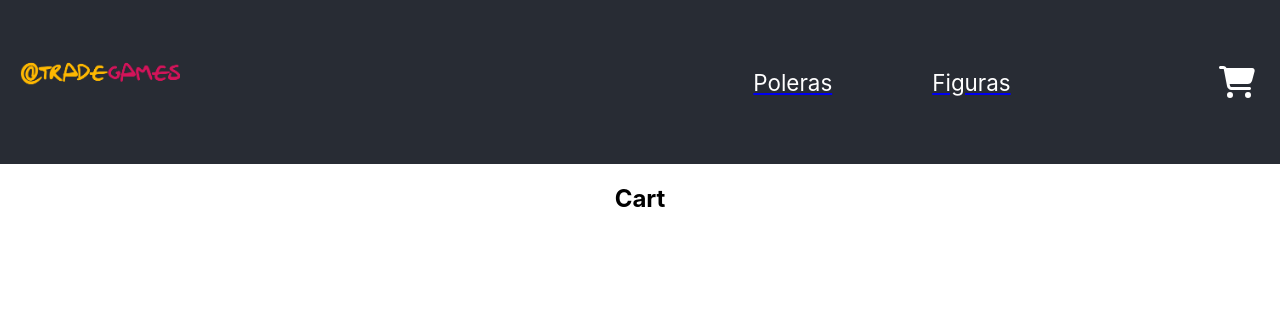
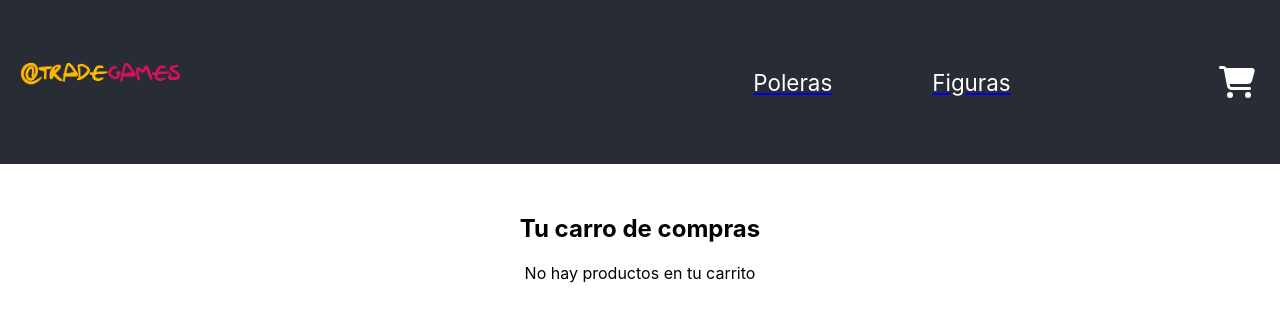
Before and after one commit to claunicole/ecommerce-gonzalez, a React (Create React App) app: page /ecommerce-gonzalez/cart in a window 1280 px wide. Shown: the top 322 px of the page. Built offline with nearby package versions, Linux system fonts and the light colour scheme.

Commit message:
Creacion del CartContext

```diff
--- a/src/App.jsx
+++ b/src/App.jsx
@@ -4,10 +4,12 @@ import ItemListContainer from './components/ItemListContainer/ItemListContainer'
 import ItemDetailContainer from './components/ItemDetailContainer/ItemDetailContainer';
 import {BrowserRouter, Routes, Route, Navigate} from 'react-router-dom'
 import Cart from './components/Cart/Cart';
+import CartContextProvider from './context/CartContext';
 
 function App() {
   return (
     <BrowserRouter>
+      <CartContextProvider>
       <div className="App">
         <NavBar/>
         <Routes>
@@ -18,6 +20,7 @@ function App() {
           <Route path ="/ecommerce-gonzalez/*" element ={<Navigate to ="/ecommerce-gonzalez" replace/>}/>
         </Routes>
       </div>
+      </CartContextProvider>
     </BrowserRouter>
   );
 }
--- /dev/null
+++ b/src/components/Cart/Cart.css
@@ -0,0 +1,78 @@
+.cart-container {
+    display: flex;
+    justify-content: center;
+    margin-top: 30px;
+}
+
+.cart {
+    min-width: 300px;
+    min-height: 100px;
+
+}
+
+.cart li {
+    display: flex;
+    align-items: center;
+    flex-direction: column;
+    list-style: none;
+    padding: 10px;
+    border: 2px solid grey;
+}
+
+.cart li p {
+    margin: 3px;
+}
+
+.img-cart{
+    width: 80px;
+    height: 80px;
+}
+
+.delete-item {
+    margin: 10px;
+    width: 110px;
+    height: 40px;
+    border: none;
+    cursor: pointer;
+    background-color: white;
+}
+
+.delete-button {
+    width: 150px;
+    height: 50px;
+    margin: 15px;
+    font-size: 18px;
+    line-height: 20px;
+    border-radius: 15px;
+    border: none;
+    cursor: pointer;
+    color: #fff;;
+    background-color: #d3145a
+}
+
+
+@media (min-width: 650px) {
+
+    .cart {
+        min-width: 500px;
+        min-height: 200px;
+
+    }
+}
+
+@media (min-width: 1024px) {
+
+    .cart {
+        min-width: 600px;
+    }
+
+    .cart li {
+        flex-direction: row;
+        padding: 40px;
+    }
+
+    .cart li p {
+        margin: 25px;
+    }
+
+}
--- a/src/components/Cart/Cart.jsx
+++ b/src/components/Cart/Cart.jsx
@@ -1,9 +1,30 @@
-import React from 'react'
+import { useCartContext } from "../../context/CartContext"
+import "./Cart.css"
+import {FontAwesomeIcon} from '@fortawesome/react-fontawesome';
+import { faTrash } from "@fortawesome/free-solid-svg-icons";
+import { Link } from "react-router-dom";
+
 
 function Cart() {
+
+  const {cartList, deleteCart, deleteItem} = useCartContext()
+
   return (
-    <div>
-        <h2>Cart</h2>
+    <div className="cart-container">
+      <div className="cart">
+        <h2>Tu carro de compras</h2>
+          {cartList.map(product =>
+          <li>
+            <Link to ={`/ecommerce-gonzalez/detail/${product.id}`}>
+            <img className="img-cart" src={product.pictureUrl}></img>
+            </Link>
+            <p>{product.name}</p>
+            <p>Precio: {product.price}</p>
+            <p>Cantidad: {product.count}u</p>
+            <button onClick={()=>deleteItem(product.id)} className="delete-item"><FontAwesomeIcon icon={faTrash} size="lg"></FontAwesomeIcon></button>
+          </li>)}
+          {cartList.length ? <button className="delete-button" onClick={deleteCart}>Vaciar Carrito</button>  : <p>No hay productos en tu carrito</p>}
+      </div>
     </div>
   )
 }
--- a/src/components/ItemDetail/ItemDetail.jsx
+++ b/src/components/ItemDetail/ItemDetail.jsx
@@ -1,4 +1,5 @@
 import { useState } from "react"
+import { useCartContext } from "../../context/CartContext"
 import ItemCount from "../ItemCount/ItemCount"
 import OptionButtons from "../OptionButtons/OptionButtons"
 import './ItemDetail.css'
@@ -8,6 +9,12 @@ function ItemDetail({product}) {
 
   const handleInput = () => {
       setInputType('input')
+  }
+  const {addToCart} = useCartContext()
+
+  const onAdd = (count) =>{
+    console.log(`Has agregado ${count} producto/s a tu carrito`)
+    addToCart({...product, count})
   }
 
   return (
@@ -21,7 +28,7 @@ function ItemDetail({product}) {
 
                 {
                   inputType === 'button'
-                  ? <ItemCount stock={product.stock} initial={product.initial} onAdd={(count)=> console.log(`Has agregado ${count} producto/s a tu carrito`) } handleInput={handleInput}/>
+                  ? <ItemCount stock={product.stock} initial={product.initial} onAdd={onAdd} handleInput={handleInput}/>
                   : <OptionButtons/>
                 }
             </div>
--- /dev/null
+++ b/src/context/CartContext.jsx
@@ -0,0 +1,54 @@
+import {createContext, useContext, useState} from 'react';
+
+const CartContext = createContext([])
+
+export const useCartContext = () => useContext(CartContext)
+
+const CartContextProvider = ({children}) => {
+
+    const [cartList, setCartList] = useState([])
+
+    function addToCart(item,){
+        if(cartList.some(article => article.id === item.id)){
+           const newCart = cartList.map(article => {
+               if(article.id === item.id) {
+                   article.count = item.count + article.count;
+               }
+               return article;
+           })
+        setCartList(newCart);
+
+        }
+        else {
+            setCartList([
+                ...cartList,
+                item
+            ])
+        }
+    }
+
+    const deleteItem = (id) => {
+        const newCart = [...cartList];
+        let index = newCart.findIndex((product) => product.id ===id);
+        newCart.splice(index,1);
+
+        setCartList([...newCart])
+    }
+
+    const deleteCart = () => {
+        setCartList([])
+    }
+
+    return (
+        <CartContext.Provider value = { {
+            cartList,
+            addToCart,
+            deleteItem,
+            deleteCart
+        } }>
+            {children}
+        </CartContext.Provider>
+    )
+}
+
+export default CartContextProvider
```
